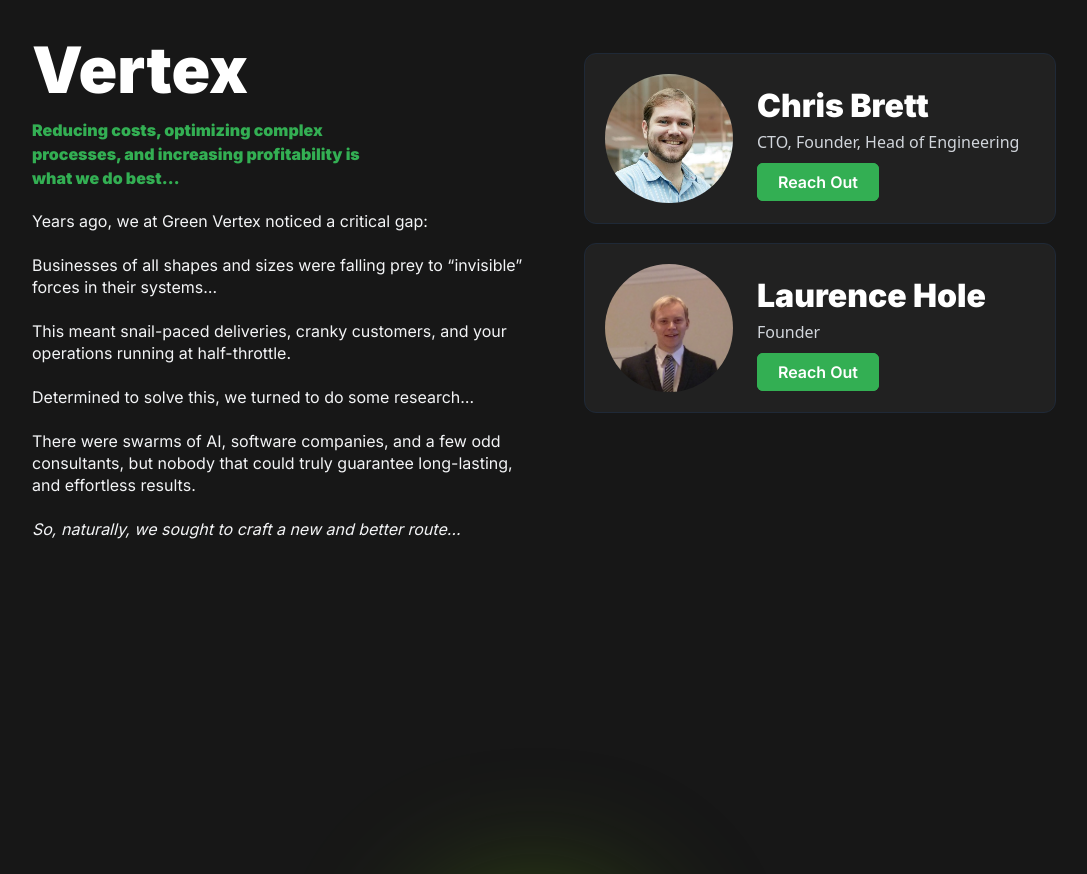
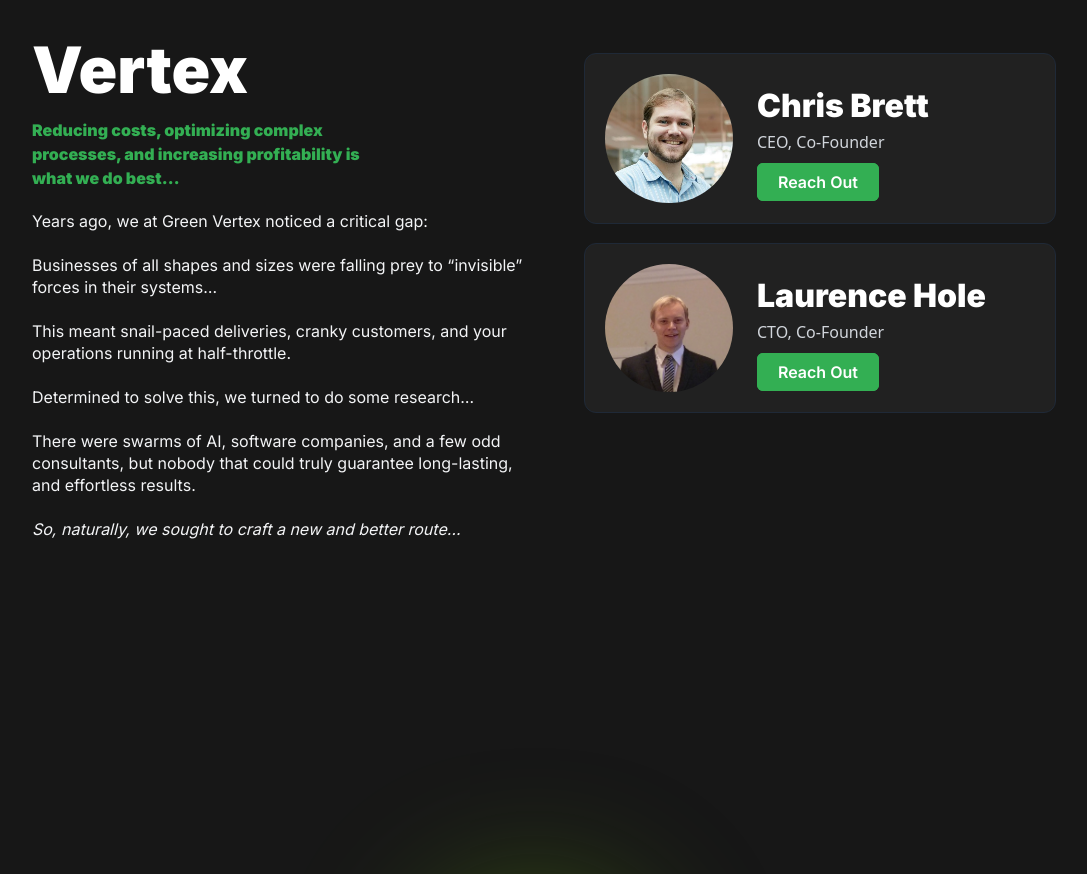
Before and after one commit to RudolfsIzaks/GreenVertex, a React (Vite) app: page / in a window 1280 px wide. Shown: the part 2966-3840 px from the top of the page, without its empty margins (96-1183 px from the left). Built offline with nearby package versions, Linux system fonts and the light colour scheme.

Commit message:
Positions

```diff
--- a/src/pages/landing.jsx
+++ b/src/pages/landing.jsx
@@ -95,7 +95,7 @@ function LandingPage() {
           <img src={Chris} alt="Chris Green Vertex" className="rounded-full w-32" />
           <div>
           <h2 className="font-inter font-black text-subheadline-2 text-white sm:text-center">Chris Brett</h2>
-          <p className="text-gray-300 sm:text-center mb-4">CTO, Founder, Head of Engineering</p>
+          <p className="text-gray-300 sm:text-center mb-4">CEO, Co-Founder</p>
           <Link to="/qualify" className="py-2 px-5 bg-green text-white mt-2 rounded-md text-md font-inter font-semibold border border-green hover:bg-transparent hover:scale-110 hover:text-green duration-150 sm:text-center">Reach Out</Link>
           </div>
         </div>
@@ -103,7 +103,7 @@ function LandingPage() {
           <img src={Laurence} alt="Laurence Green Vertex" className="rounded-full w-32" />
           <div>
           <h2 className="font-inter font-black text-subheadline-2 text-white text-left sm:text-center">Laurence Hole</h2>
-          <p className="text-gray-300 sm:text-center mb-4">Founder</p>
+          <p className="text-gray-300 sm:text-center mb-4">CTO, Co-Founder</p>
           <Link to="/qualify" className="py-2 px-5 bg-green text-white mt-2 rounded-md text-md font-inter font-semibold border border-green hover:bg-transparent hover:scale-110 hover:text-green duration-150 sm:text-center">Reach Out</Link>
           </div>
         </div>
```
